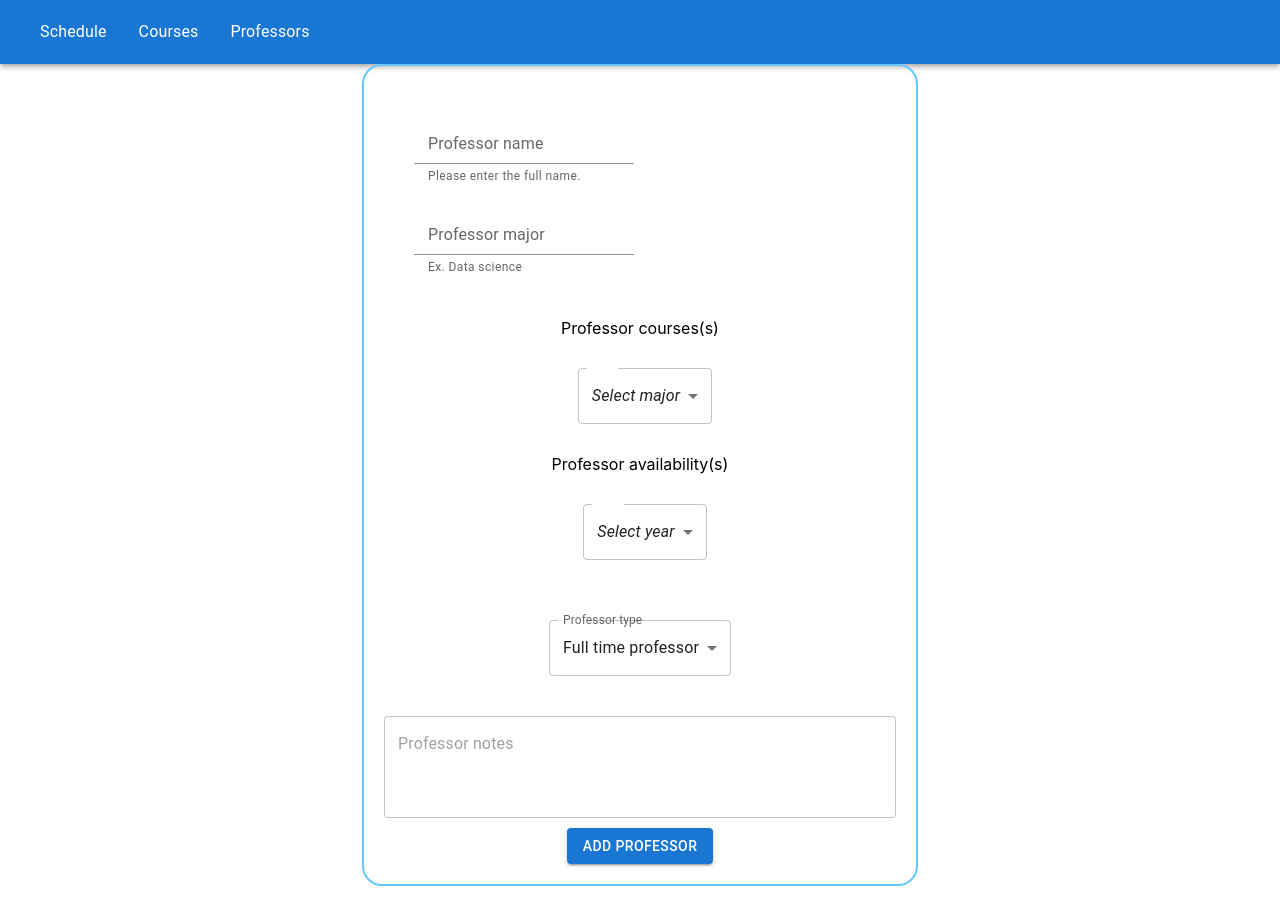
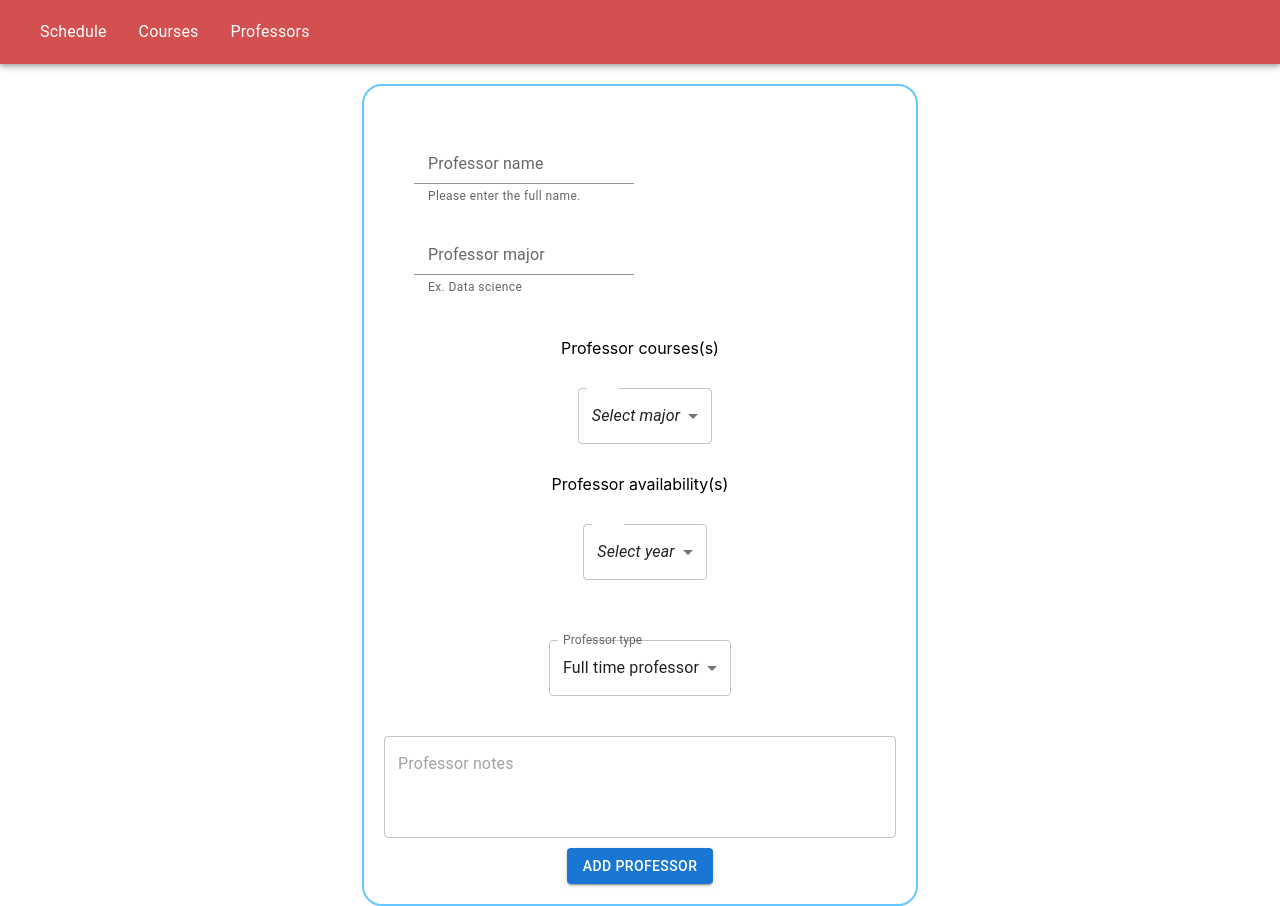
Before and after one commit to omaranBazna/schaduler, a React (Create React App) app: page /addprofessor in a window 1280 px wide. Built offline with nearby package versions, Linux system fonts and the light colour scheme.

Commit message:
add navbar

```diff
--- a/src/components/Navbar.js
+++ b/src/components/Navbar.js
@@ -14,7 +14,7 @@ function NavbarCo() {
 
 
   return (
-    <AppBar sx={{background:"rgb(255,160,150"}} position="static"  >
+    <AppBar sx={{bgcolor: "rgb(210,80,80)" }} position="static"  >
       <Container maxWidth="xl">
         <Toolbar disableGutters>
         <MenuItem  onClick={()=>{ navigator("/schedule")}}>
--- a/src/pages/AddProfessor.js
+++ b/src/pages/AddProfessor.js
@@ -93,7 +93,7 @@ const AddProfessor=()=>{
 
   }
 
-  return <div style={{height:"100%",width:"100%" ,display:"flex",flexDirection:"column",alignItems:"center",justifyContent:"start"}}>
+  return <div style={{height:"100%",width:"100%",marginTop:"20px" ,display:"flex",flexDirection:"column",alignItems:"center",justifyContent:"start"}}>
    <div style={{border:"2px solid rgb(100,200,255)"
    ,padding:'20px',borderRadius:"20px",
    gap:"10px",
```
